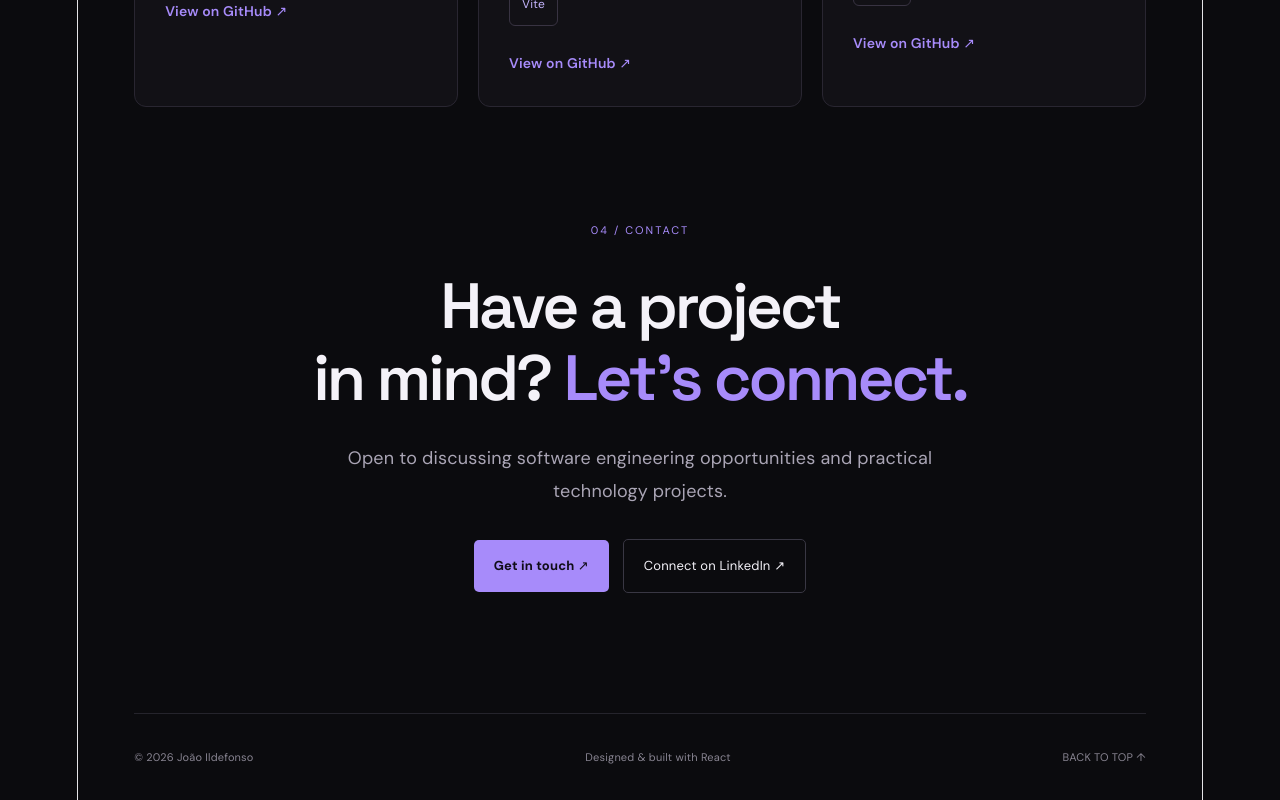
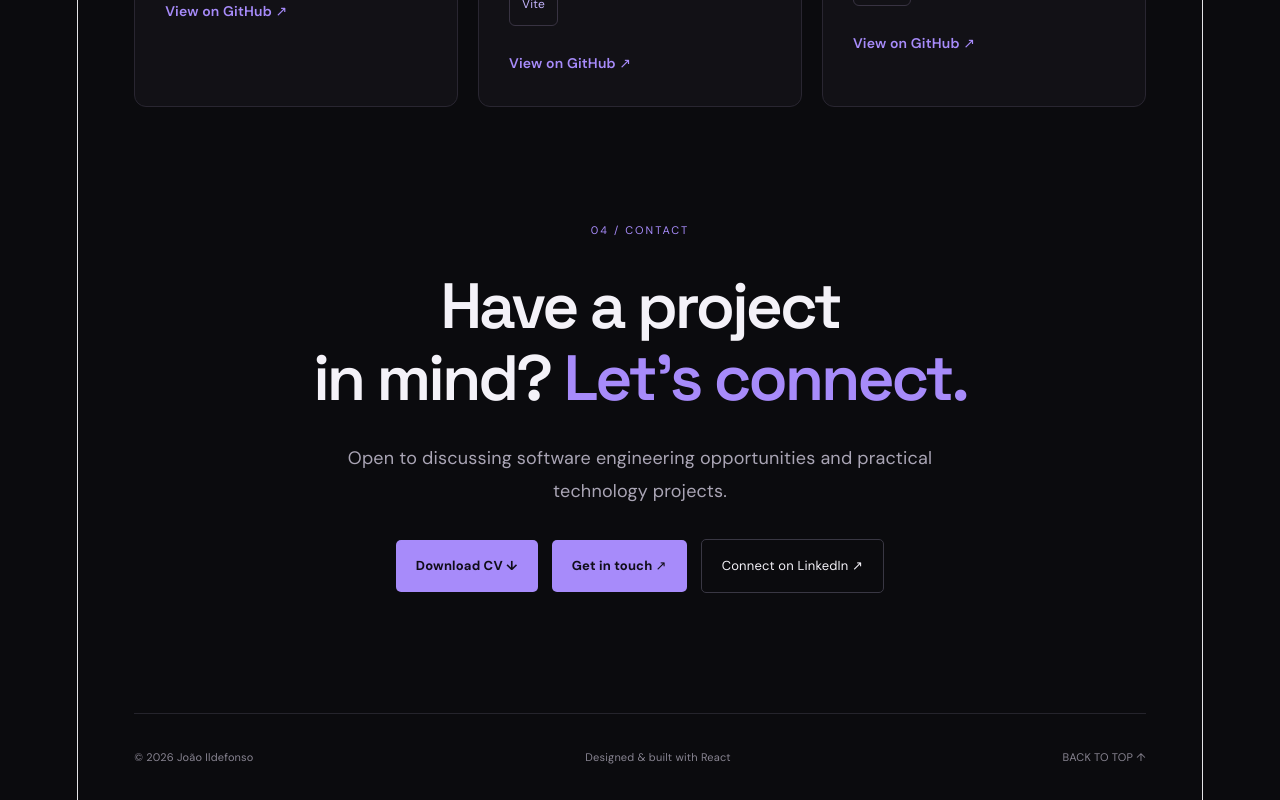
Before and after one commit to IsevenTech/business-portfolio, a React (Vite) app: page / in a window 1280 px wide. Shown: the part 1845-2645 px from the top of the page. Built offline with nearby package versions, Linux system fonts and the light colour scheme.

Commit message:
Add CV download button

```diff
--- a/src/App.jsx
+++ b/src/App.jsx
@@ -186,6 +186,13 @@ function App() {
 
         <div className="contact-actions">
           <a
+  className="primary-button"
+  href="/business-portfolio/Joao_Ildefonso_CV_2026.pdf"
+  download="Joao_Ildefonso_CV_2026.pdf"
+>
+  Download CV ↓
+</a>
+          <a
             className="primary-button"
             href="mailto:joao.iseventech@gmail.com"
           >
```
Also changed, not shown: 1 other file (tests, documents, lock files or other folders).
